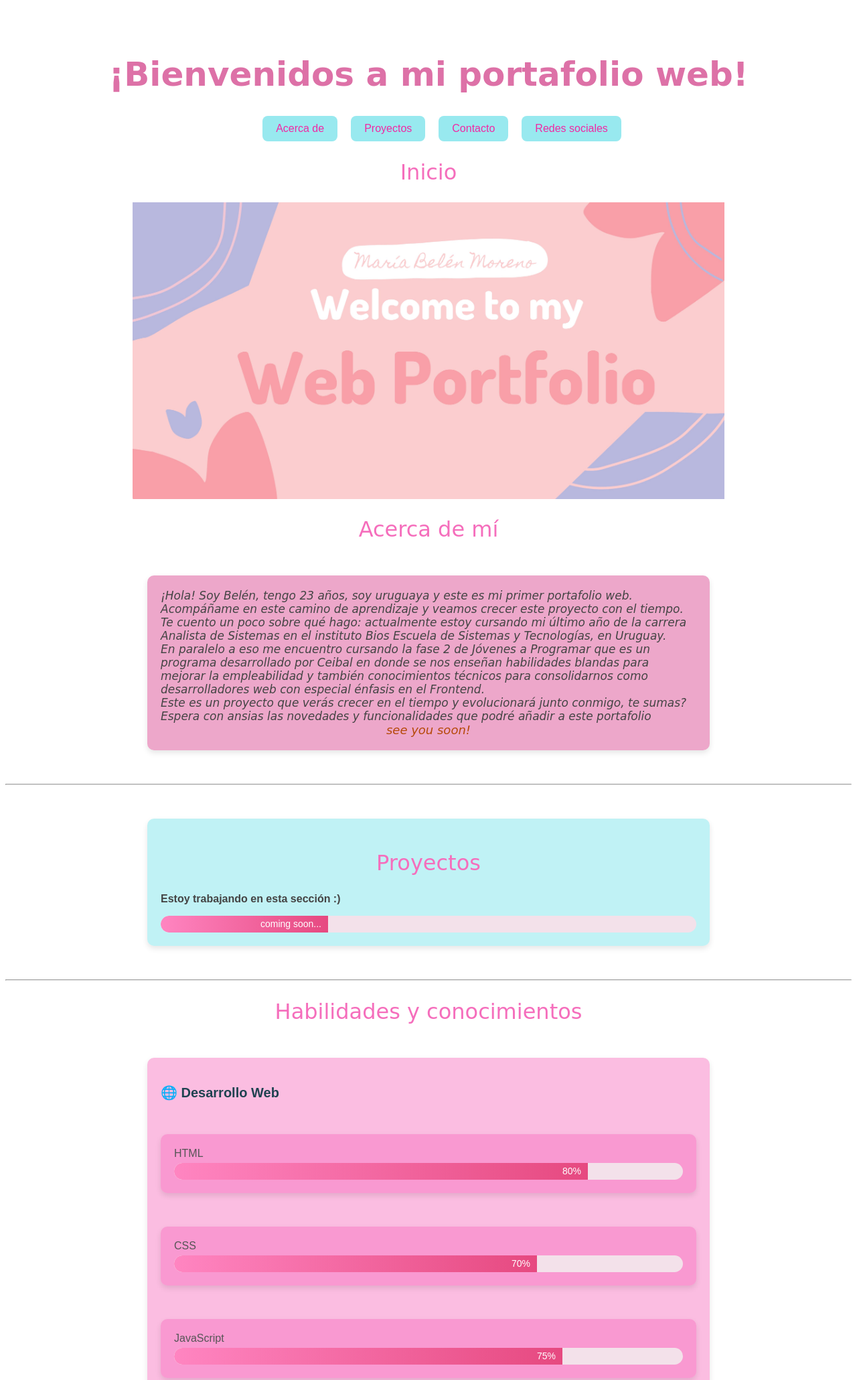
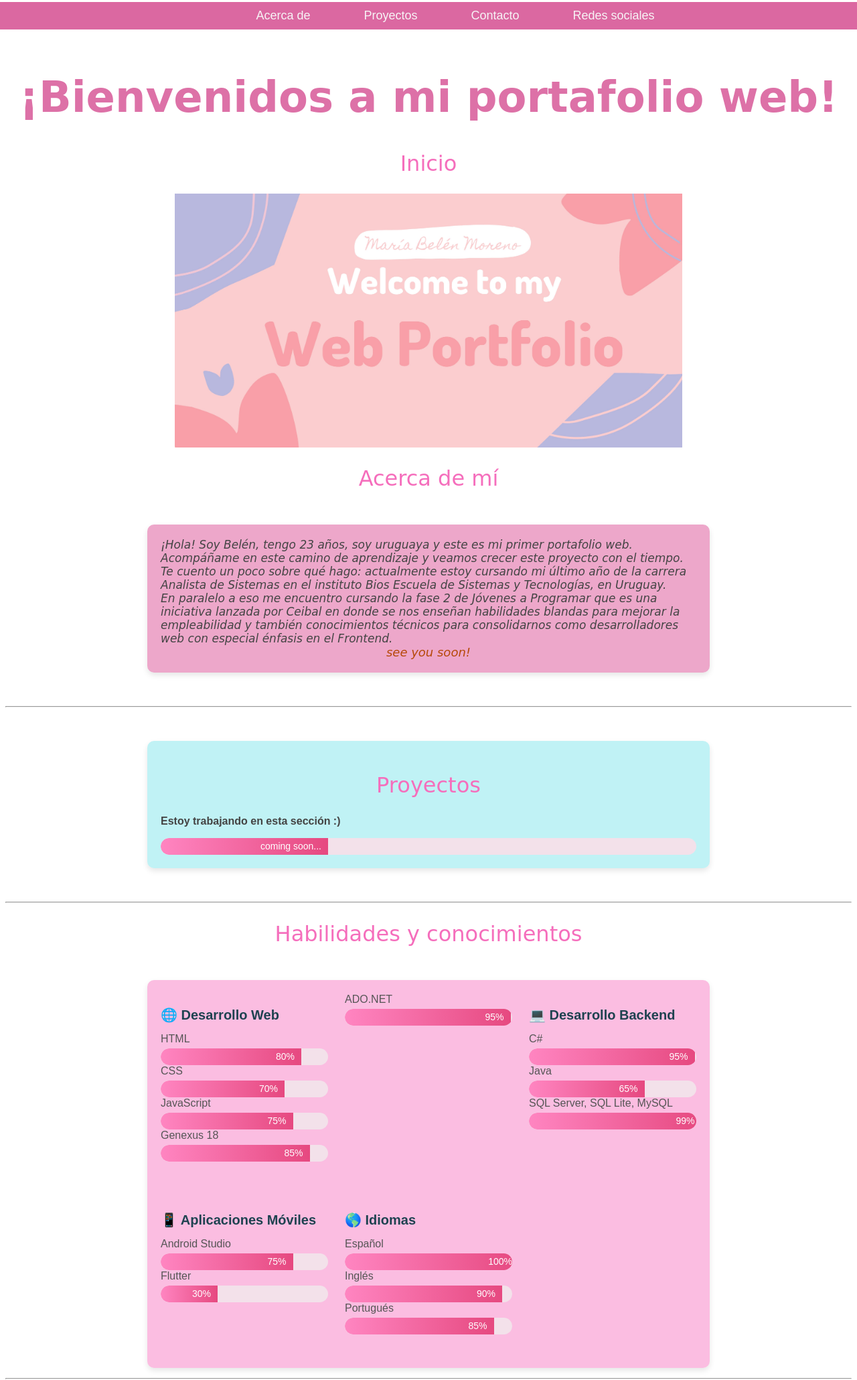
Before and after one commit to beluway/portfolio-belen, a website: page index.html in a window 1280 px wide. Shown: the part 15-2075 px from the top of the page at 67% size. Drawn offline with Linux system fonts and the light colour scheme; a web font is replaced by a local one.

Commit message:
media queries

```diff
--- a/index.html
+++ b/index.html
@@ -38,10 +38,8 @@
             <article id="descripcion">
             <p>¡Hola! Soy Belén, tengo 23 años, soy uruguaya y este es mi primer portafolio web. Acompáñame en este camino de aprendizaje y veamos crecer este proyecto con el tiempo.
             <br>Te cuento un poco sobre qué hago: actualmente estoy cursando mi último año de la carrera Analista de Sistemas en el instituto Bios Escuela de Sistemas y Tecnologías, en Uruguay.
-                <br>En paralelo a eso me encuentro cursando la fase 2 de Jóvenes a Programar que es un programa desarrollado por Ceibal en donde se nos enseñan habilidades blandas para mejorar la empleabilidad y también conocimientos técnicos para consolidarnos como desarrolladores web con especial énfasis en el Frontend.
-                <br>
-                Este es un proyecto que verás crecer en el tiempo y evolucionará junto conmigo, te sumas?
-                <br>Espera con ansias las novedades y funcionalidades que podré añadir a este portafolio<span style="color: rgb(182, 73, 9); font-size:large;">see you soon!</span>
+                <br>En paralelo a eso me encuentro cursando la fase 2 de Jóvenes a Programar que es una iniciativa lanzada por Ceibal en donde se nos enseñan habilidades blandas para mejorar la empleabilidad y también conocimientos técnicos para consolidarnos como desarrolladores web con especial énfasis en el Frontend.
+                <br><span style="color: rgb(182, 73, 9); font-size:large;">see you soon!</span>
             </p>
             </article>
             <hr>
@@ -60,38 +58,33 @@
 <section class="habilidades" id="habilidades">
   <div class="categoria">
     <h3>🌐 Desarrollo Web</h3>
-    <div class="habilidades">
+    <div class="habilidad">
       <span>HTML</span>
       <div class="habilidades-barra">
         <div class="habilidades-nivel" style="width: 80%;">80%</div>
       </div>
     </div>
-    <div class="habilidades">
+    <div class="habilidad">
       <span>CSS</span>
       <div class="habilidades-barra">
         <div class="habilidades-nivel" style="width: 70%;">70%</div>
       </div>
     </div>
-    <div class="habilidades">
+    <div class="habilidad">
       <span>JavaScript</span>
       <div class="habilidades-barra">
         <div class="habilidades-nivel" style="width: 75%;">75%</div>
       </div>
     </div>
-    <div class="habilidades">
+    <div class="habilidad">
       <span>Genexus 18</span>
       <div class="habilidades-barra">
         <div class="habilidades-nivel" style="width: 85%;">85%</div>
       </div>
   </div>
-  <div class="habilidades">
-      <span>React</span>
-      <div class="habilidades-barra">
-        <div class="habilidades-nivel" style="width: 45%;">45%</div>
-      </div>
   </div>
   </div>
-  <div class="habilidades">
+  <div class="habilidad">
       <span>ADO.NET</span>
       <div class="habilidades-barra">
         <div class="habilidades-nivel" style="width: 95%;">95%</div>
@@ -100,19 +93,19 @@
   </div>
   <div class="categoria">
     <h3>💻 Desarrollo Backend</h3>
-    <div class="habilidades">
+    <div class="habilidad">
       <span>C#</span>
       <div class="habilidades-barra">
         <div class="habilidades-nivel" style="width: 95%;">95%</div>
       </div>
     </div>
-    <div class="habilidades">
+    <div class="habilidad">
       <span>Java</span>
       <div class="habilidades-barra">
         <div class="habilidades-nivel" style="width: 65%;">65%</div>
       </div>
     </div>
-    <div class="habilidades">
+    <div class="habilidad">
       <span>SQL Server, SQL Lite, MySQL</span>
       <div class="habilidades-barra">
         <div class="habilidades-nivel" style="width: 99%;">99%</div>
@@ -123,13 +116,13 @@
 
   <div class="categoria">
     <h3>📱 Aplicaciones Móviles</h3>
-    <div class="habilidades">
+    <div class="habilidad">
       <span>Android Studio</span>
       <div class="habilidades-barra">
         <div class="habilidades-nivel" style="width: 75%;">75%</div>
       </div>
     </div>
-    <div class="habilidades">
+    <div class="habilidad">
       <span>Flutter</span>
       <div class="habilidades-barra">
         <div class="habilidades-nivel" style="width: 30%;">30%</div>
@@ -139,19 +132,19 @@
 
   <div class="categoria">
     <h3>🌎 Idiomas</h3>
-    <div class="habilidades">
+    <div class="habilidad">
       <span>Español</span>
       <div class="habilidades-barra">
         <div class="habilidades-nivel" style="width: 100%;">100%</div>
       </div>
     </div>
-    <div class="habilidades">
+    <div class="habilidad">
       <span>Inglés</span>
       <div class="habilidades-barra">
         <div class="habilidades-nivel" style="width: 90%;">90%</div>
       </div>
     </div>
-    <div class="habilidades">
+    <div class="habilidad">
       <span>Portugués</span>
       <div class="habilidades-barra">
         <div class="habilidades-nivel" style="width: 85%;">85%</div>
@@ -235,7 +228,7 @@
                 <img src="imagenes/facebook.png" alt="Facebook Logo" class="social-icon"viewBox="0 0 24 24" width="32" height="32">
                 <li><a href="https://www.facebook.com/beluway10/" target="_blank">Facebook</a></li>
                 </ul>
-                <p>Gracias por visitar mi página! Espero que el contenido, espero te haya gustado :)</p>
+                <p>Gracias por visitar mi página! Espero que el contenido te haya gustado :)</p>
                 </section>
                 <p> Imagen de fondo : <a style="color: rgb(245, 94, 220);" href="http://www.freepik.com">Designed by rawpixel.com / Freepik</a></p>
                 <a id="volver" href="#mensaje-bienvenida">Volver al inicio</a>
--- a/styles.css
+++ b/styles.css
@@ -17,19 +17,27 @@ body{
 /*--------------NAV DEL MENU DE INICIO-------------------*/
 .menu{
     display: flex;
-    gap: 20px;
+    position: fixed;
+    top:0;
+    left: 0;
+    width: 100%;
     list-style: none;
     justify-content: center;
+    background-color: #db68a1;
 
+}
+#contenedor-menu{
+  margin-top: 70px; /* mismo alto que la barra */
+      padding: 20px;
+      background-color: #b84780;
 }
 .menu li a{
     display: block;
-    border-radius: 8px;
+    border-radius: 18px;
     padding: 10px 20px;
-    color: #f128a4;
-    background-color: rgba(38, 209, 221, 0.473);
-     text-decoration: none;
-     transition: all 0.3s ease;
+    color: #f7f4f6;
+    text-decoration:none;
+    transition: all 0.3s ease;
 
 }
 .menu li a:hover{
@@ -296,3 +304,64 @@ footer {
     box-shadow: #444 0px 0px 10px;
     margin-top: 50px;
 }
+
+
+
+/* Tablets (pantallas desde 768px) */
+@media (min-width: 768px) {
+  /* Menú de navegación en fila */
+  .menu {
+    gap: 40px;
+    font-size: 18px;
+  }
+
+  /* Banner más grande */
+  #banner-inicio {
+    width: 80%;
+  }
+
+  /* Habilidades en 2 columnas */
+  .habilidades {
+    display: grid;
+    grid-template-columns: 1fr 1fr;
+    gap: 25px;
+  }
+
+  /* Educación: tabla con letra más grande */
+  .educacion table {
+    font-size: 16px;
+  }
+}
+
+/* === 💻 Escritorio (pantallas desde 1024px) === */
+@media (min-width: 1024px) {
+  #mensaje-bienvenida {
+    font-size: 64px;
+    padding-top: 80px;
+  }
+
+  /* Banner ocupa menos para no estirarse demasiado */
+  #banner-inicio {
+    width: 60%;
+  }
+
+  /* Habilidades en 3 columnas */
+  .habilidades {
+    grid-template-columns: repeat(3, 1fr);
+  }
+
+  /* Contacto centrado con menos ancho */
+  #contacto {
+    max-width: 600px;
+  }
+}
+
+/* === 🖥️ Escritorio grande (pantallas desde 1440px) === */
+@media (min-width: 1440px) {
+  body {
+    font-size: 18px;
+  }
+  #banner-inicio {
+    width: 50%;
+  }
+}
```
